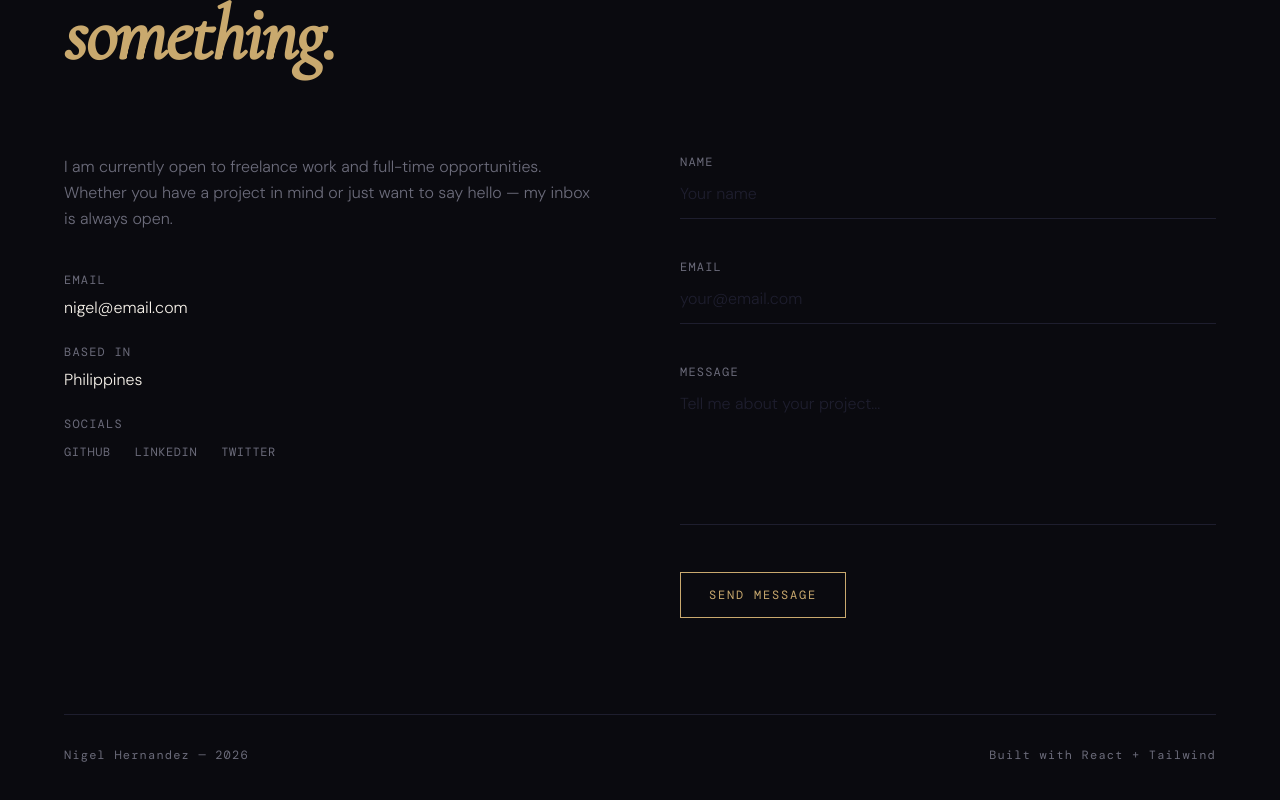
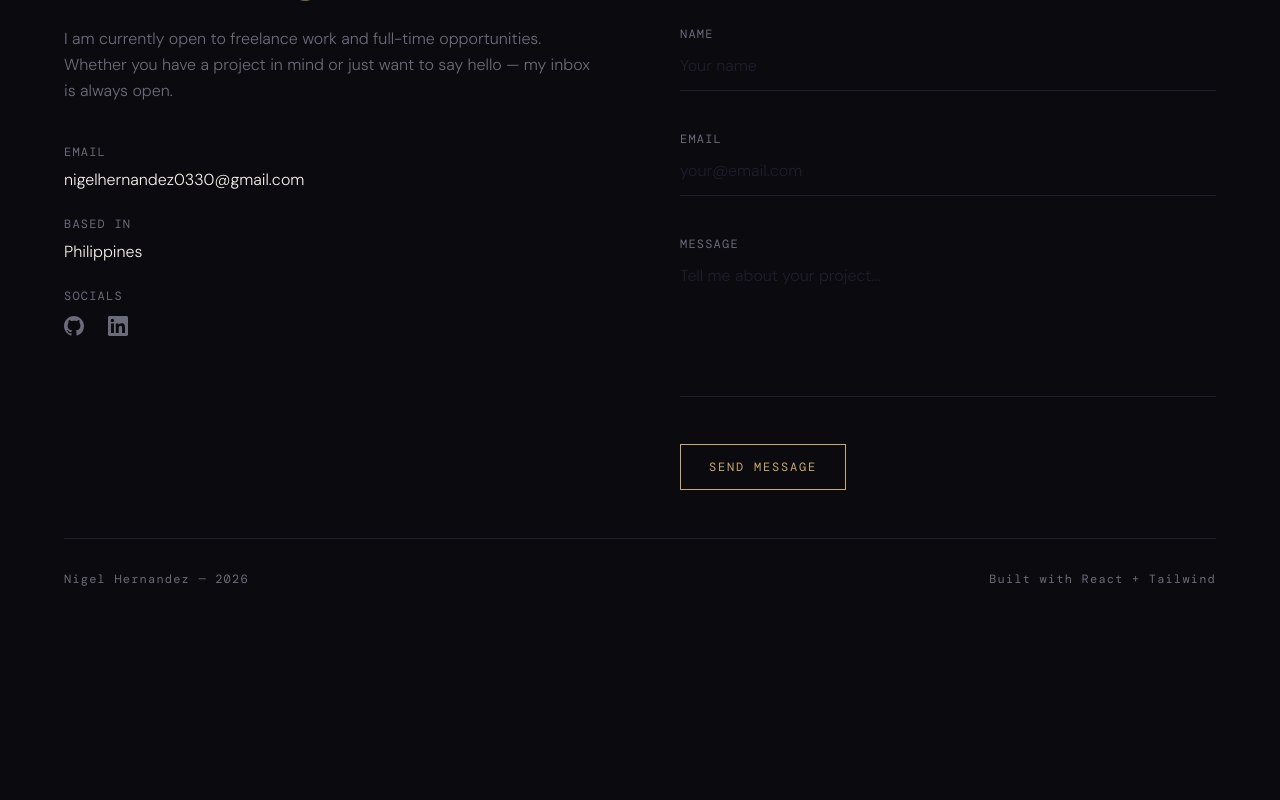
Before and after one commit to Nigel0330/nigel_portfolio_new, a React (Vite) app: page / in a window 1280 px wide. Shown: the part 4825-5625 px from the top of the page. After the commit the page ends 5460 px from the top, so only its background shows below. Built offline with nearby package versions, Linux system fonts and the light colour scheme; a web font is replaced by a local one.

Commit message:
updated contact form and added socials icons

```diff
--- a/src/App.jsx
+++ b/src/App.jsx
@@ -285,10 +285,8 @@
         </div>
 
         <div className="grid md:grid-cols-2 gap-16 mb-20">
-          {/* Photo — rounded portrait with spinning gradient ring */}
           <div className="flex justify-center items-start pt-4">
             <div className="relative">
-              {/* Soft glow behind */}
               <div
                 style={{
                   position: "absolute",
@@ -300,8 +298,6 @@
                   zIndex: 0,
                 }}
               />
-
-              {/* Spinning conic gradient ring */}
               <div
                 style={{
                   position: "relative",
@@ -321,8 +317,6 @@
                     animation: "spinGradient 4s linear infinite",
                   }}
                 />
-
-                {/* Inner circle */}
                 <div
                   style={{
                     width: 280,
@@ -337,7 +331,6 @@
                     zIndex: 1,
                   }}
                 >
-                  {/* Inner glow */}
                   <div
                     style={{
                       position: "absolute",
@@ -361,7 +354,6 @@
             </div>
           </div>
 
-          {/* Bio */}
           <div className="flex flex-col justify-center gap-6 text-muted leading-relaxed font-light text-base">
             <p>
               Hey, I am{" "}
@@ -554,7 +546,6 @@
       live: "https://www.droldanphotography.com",
       repo: "https://github.com/Nigel0330/portfolio_photography",
     },
-
     {
       num: "02",
       title: "Management System for A Carshop",
@@ -656,7 +647,9 @@
           <p className="text-muted font-mono text-xs tracking-widest uppercase">
             More on{" "}
             <a
-              href="https://github.com"
+              href="https://github.com/Nigel0330"
+              target="_blank"
+              rel="noreferrer"
               className="text-gold hover:text-gold-light transition-colors duration-200"
             >
               GitHub
@@ -783,14 +776,29 @@
     setSent(true);
   };
   const socials = [
-    { label: "GitHub", href: "https://github.com" },
-    { label: "LinkedIn", href: "https://linkedin.com" },
-    { label: "Twitter", href: "https://twitter.com" },
+    {
+      label: "GitHub",
+      href: "https://github.com/Nigel0330",
+      icon: (
+        <svg width="20" height="20" viewBox="0 0 24 24" fill="currentColor">
+          <path d="M12 0C5.37 0 0 5.37 0 12c0 5.31 3.435 9.795 8.205 11.385.6.105.825-.255.825-.57 0-.285-.015-1.23-.015-2.235-3.015.555-3.795-.735-4.035-1.41-.135-.345-.72-1.41-1.23-1.695-.42-.225-1.02-.78-.015-.795.945-.015 1.62.87 1.845 1.23 1.08 1.815 2.805 1.305 3.495.99.105-.78.42-1.305.765-1.605-2.67-.3-5.46-1.335-5.46-5.925 0-1.305.465-2.385 1.23-3.225-.12-.3-.54-1.53.12-3.18 0 0 1.005-.315 3.3 1.23.96-.27 1.98-.405 3-.405s2.04.135 3 .405c2.295-1.56 3.3-1.23 3.3-1.23.66 1.65.24 2.88.12 3.18.765.84 1.23 1.905 1.23 3.225 0 4.605-2.805 5.625-5.475 5.925.435.375.81 1.095.81 2.22 0 1.605-.015 2.895-.015 3.3 0 .315.225.69.825.57A12.02 12.02 0 0 0 24 12c0-6.63-5.37-12-12-12z" />
+        </svg>
+      ),
+    },
+    {
+      label: "LinkedIn",
+      href: "https://www.linkedin.com/in/nigel-hernandez-804080231",
+      icon: (
+        <svg width="20" height="20" viewBox="0 0 24 24" fill="currentColor">
+          <path d="M20.447 20.452h-3.554v-5.569c0-1.328-.027-3.037-1.852-3.037-1.853 0-2.136 1.445-2.136 2.939v5.667H9.351V9h3.414v1.561h.046c.477-.9 1.637-1.85 3.37-1.85 3.601 0 4.267 2.37 4.267 5.455v6.286zM5.337 7.433a2.062 2.062 0 0 1-2.063-2.065 2.064 2.064 0 1 1 2.063 2.065zm1.782 13.019H3.555V9h3.564v11.452zM22.225 0H1.771C.792 0 0 .774 0 1.729v20.542C0 23.227.792 24 1.771 24h20.451C23.2 24 24 23.227 24 22.271V1.729C24 .774 23.2 0 22.222 0h.003z" />
+        </svg>
+      ),
+    },
   ];
   return (
-    <section id="contact" className="py-32 px-8 border-t border-border">
+    <section id="contact" className="py-12 px-8 border-t border-border">
       <div className="max-w-6xl mx-auto">
-        <div className="mb-20">
+        <div className="mb-8">
           <p className="font-mono text-gold text-xs tracking-[0.2em] uppercase mb-4">
             06 -- Contact
           </p>
@@ -828,10 +836,10 @@
                   Email
                 </p>
                 <a
-                  href="mailto:nigel@email.com"
+                  href="mailto:nigelhernandez0330@gmail.com"
                   className="text-paper font-light hover:text-gold transition-colors duration-200"
                 >
-                  nigel@email.com
+                  nigelhernandez0330@gmail.com
                 </a>
               </div>
               <div>
@@ -849,11 +857,12 @@
                     <a
                       key={s.label}
                       href={s.href}
-                      className="font-mono text-xs text-muted tracking-wider hover:text-gold transition-colors duration-200 uppercase"
+                      className="text-muted hover:text-gold transition-colors duration-200"
                       target="_blank"
                       rel="noreferrer"
+                      aria-label={s.label}
                     >
-                      {s.label}
+                      {s.icon}
                     </a>
                   ))}
                 </div>
@@ -944,7 +953,7 @@
             )}
           </div>
         </div>
-        <div className="mt-24 pt-8 border-t border-border flex flex-wrap justify-between items-center gap-4">
+        <div className="mt-12 pt-8 border-t border-border flex flex-wrap justify-between items-center gap-4">
           <p className="font-mono text-xs text-muted tracking-widest">
             Nigel Hernandez — 2026
           </p>
```
